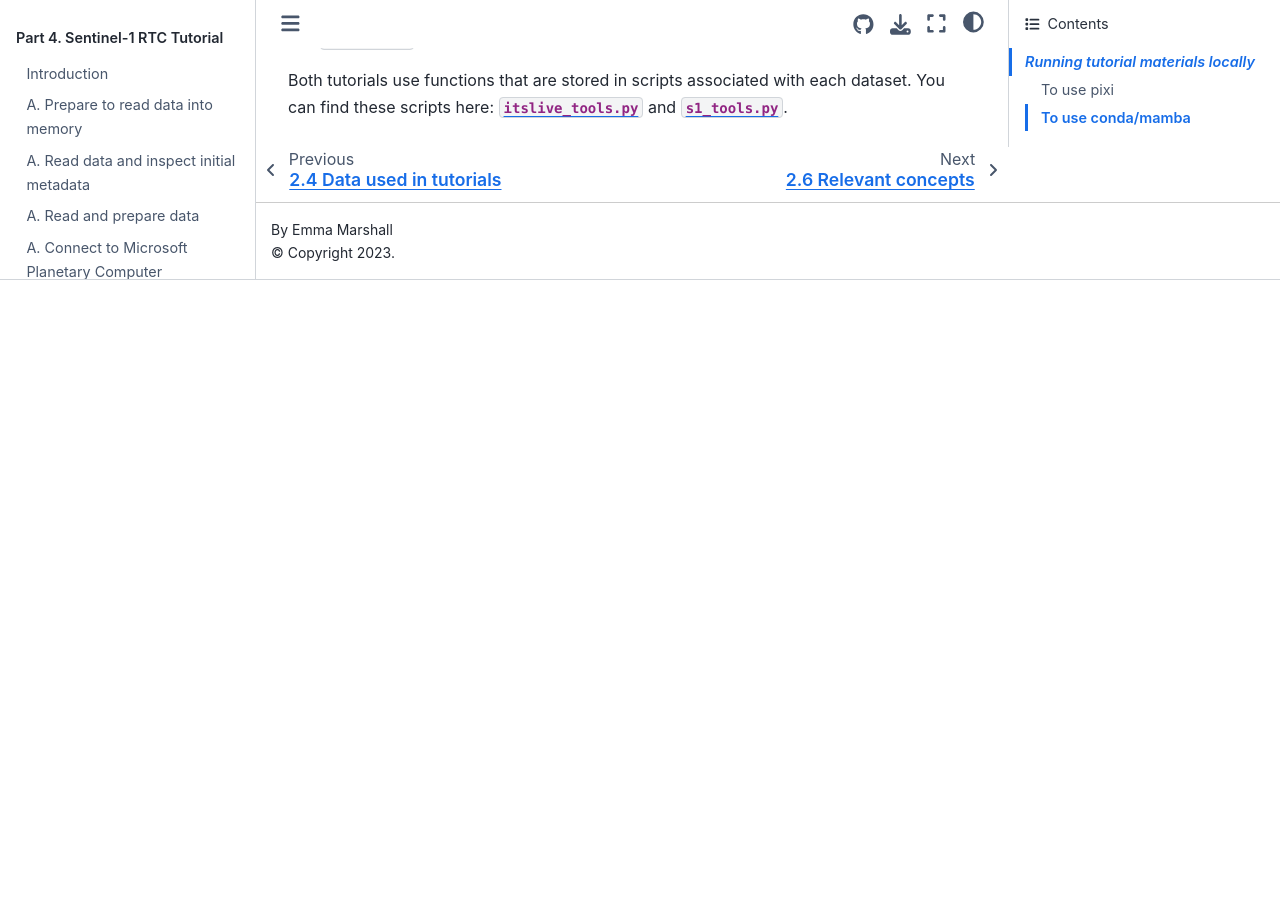
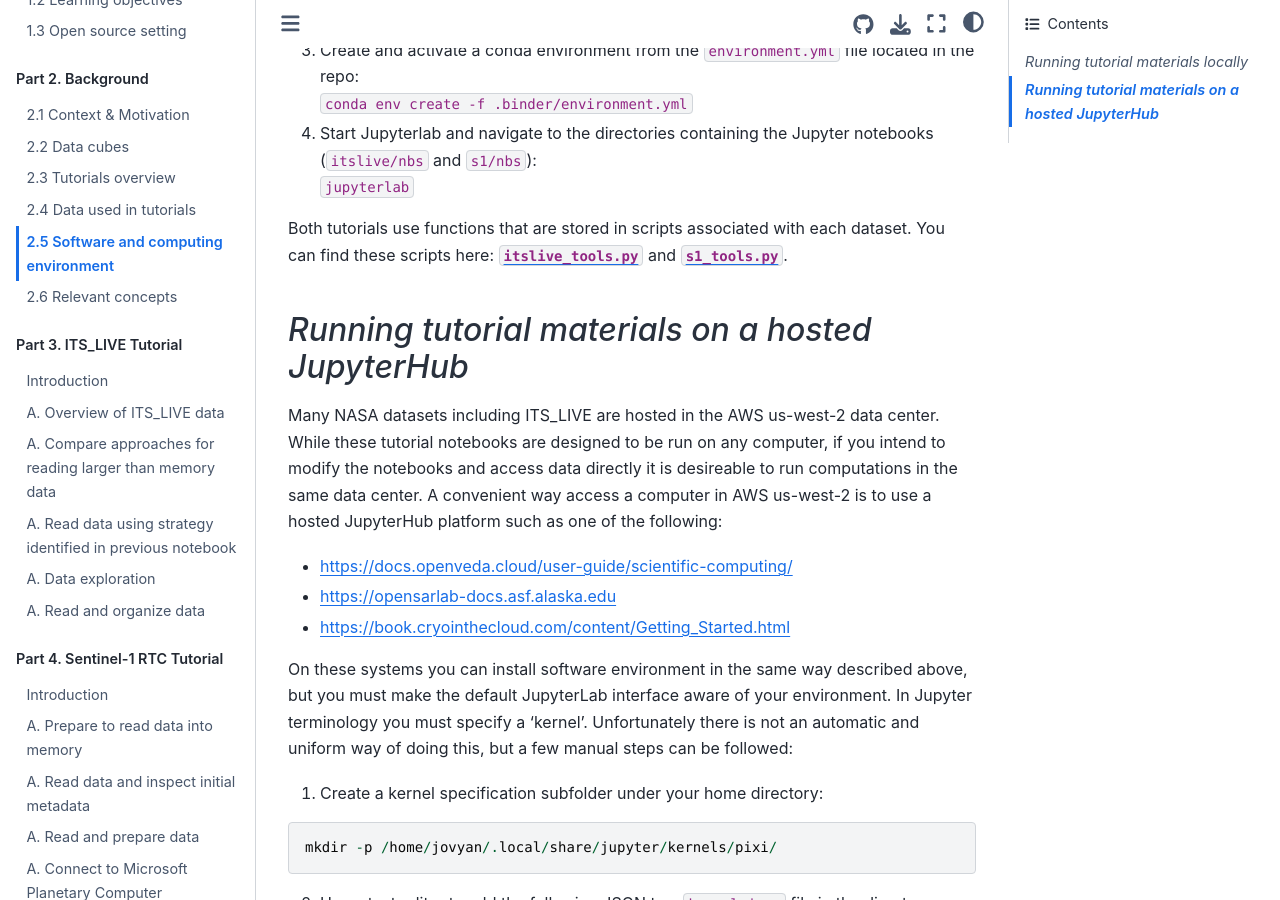
Before and after one commit to e-marshall/tutorials, a Jupyter Book: the page built from book/background/software.md, in a window 1280 px wide and 900 px high, scrolled down 1088 px. Built offline with Jupyter Book 1.0.4 settings and Sphinx 7.4.7 and the Sphinx Book theme 1.1.4, drawn with Linux system fonts in a browser that asks for light colours; pages that are not in the unit, such as notebooks, are missing from menus; before the commit the page ends 1368 px from its top, so only the background shows below that; some of the changed text lies outside the part shown.

Commit message:
Add instructions for executing tutorial notebooks on CryoCloud JupyterHub (#41)
* jupyterhub instructions

* wording change

---------

Co-authored-by: e-marshall <em.marshall.108@gmail.com>

````diff
--- a/book/background/software.md
+++ b/book/background/software.md
@@ -1,6 +1,6 @@
 # 2.5 Software and computing environment
 
-On this page you'll find information about the computing environment and datasets that will be used in both of the tutorials in this book.
+On this page you'll find information about the computing environment that will be used in both of the tutorials in this book. We provide instructions for Running locally (on laptop), or on a hosted JupyterHub in AWS us-west-2.
 
 ## *Running tutorial materials locally*
 
@@ -17,6 +17,8 @@
 ```pixi run itslive```
 ```pixi run sentinel1```
 
+Note that the first `pixi run` will download specific versions of all required Python libraries to a hidden directory `./.pixi`. Subsequent runs activate that environment and execute code within it. You can also run `pixi shell` to "activate" the environment (set paths to executables and auxiliary files) and `exit` to deactivate it.
+
 ### To use conda/mamba
 
 1. Clone this book's GitHub repository:
@@ -32,3 +34,48 @@
 ```jupyterlab```
 
 Both tutorials use functions that are stored in scripts associated with each dataset. You can find these scripts here: [`itslive_tools.py`](../itslive/nbs/itslive_tools.py) and [`s1_tools.py`](../s1/nbs/s1_tools.py).
+
+
+## *Running tutorial materials on a hosted JupyterHub*
+
+Many NASA datasets including ITS_LIVE are hosted in the AWS us-west-2 data center. While these tutorial notebooks are designed to be run on any computer, if you intend to modify the notebooks and access data directly it is desireable to run computations in the same data center. A convenient way access a computer in AWS us-west-2 is to use a hosted JupyterHub platform such as one of the following:
+
+- https://docs.openveda.cloud/user-guide/scientific-computing/
+- https://opensarlab-docs.asf.alaska.edu
+- https://book.cryointhecloud.com/content/Getting_Started.html
+
+On these systems you can install software environment in the same way described above, but you must make the default JupyterLab interface aware of your environment. In Jupyter terminology you must specify a 'kernel'. Unfortunately there is not an automatic and uniform way of doing this, but a few manual steps can be followed:
+
+1. Create a kernel specification subfolder under your home directory:
+```
+mkdir -p /home/jovyan/.local/share/jupyter/kernels/pixi/
+```
+
+2. Use a text editor to add the following JSON to a `kernel.json` file in the directory we created above (`/home/jovyan/.local/share/jupyter/kernels/pixi/kernel.json`):
+```
+{
+ "argv": [
+  "/home/jovyan/.pixi/bin/pixi",
+  "run",
+  "python",
+  "-m",
+  "ipykernel_launcher",
+  "-f",
+  "{connection_file}"
+ ],
+ "display_name": "Pixi (default)",
+ "language": "python",
+ "metadata": {
+  "debugger": true
+ }
+}
+```
+
+Once created you should see this kernel listed in the output of `jupyter kernelspec list`:
+```
+Available kernels:
+  python3    /srv/conda/envs/notebook/share/jupyter/kernels/python3
+  pixi       /home/jovyan/.local/share/jupyter/kernels/pixi
+```
+
+Finally, you may need to reload your web browser in order to see 'Pixi (default)' as an optional kernel to select when you open one of the Jupyter Notebooks in this repository. With 'Pixi (default)' as the selected kernel code in the notebook will use the environment defined in your `.pixi` folder!
--- a/pixi.toml
+++ b/pixi.toml
@@ -39,6 +39,7 @@
 zarr = "<3"
 nb-clean = ">=4.0.1,<5"
 papermill = ">=2.5.0,<3"
+ipykernel = ">=6.29.5,<7"
 
 [feature.book.dependencies]
 jupyter-book = ">=1,<2"
````
Also changed, not shown: 1 other file.
